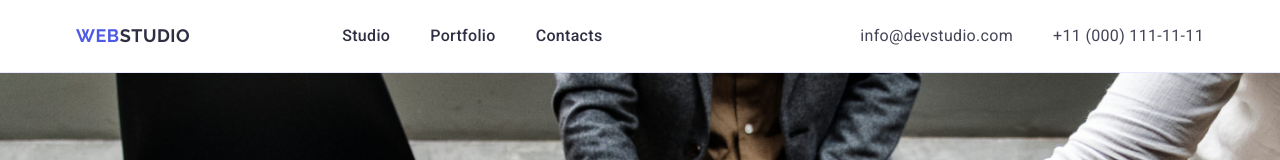
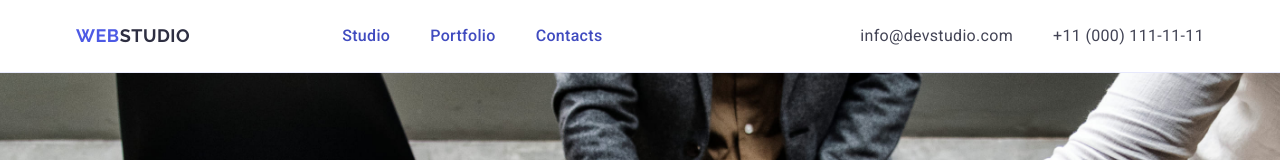
Before and after one commit to ViacheslavParfenenko/goit-markup-hw-04, a plain HTML site: page index.html in a window 1280 px wide. Shown: the top 160 px of the page. Drawn offline with nearby package versions, Linux system fonts and the light colour scheme.

Commit message:
Update hw-4

```diff
--- a/css/styles.css
+++ b/css/styles.css
@@ -102,6 +102,8 @@ img {
 .header-link {
   color: #2e2f42;
   padding: 24px 0;
+  position: relative;
+  color: #404bbf;
 }
 
 .header-link:hover,
```
Also changed, not shown: index.html (+2 -1 lines).
